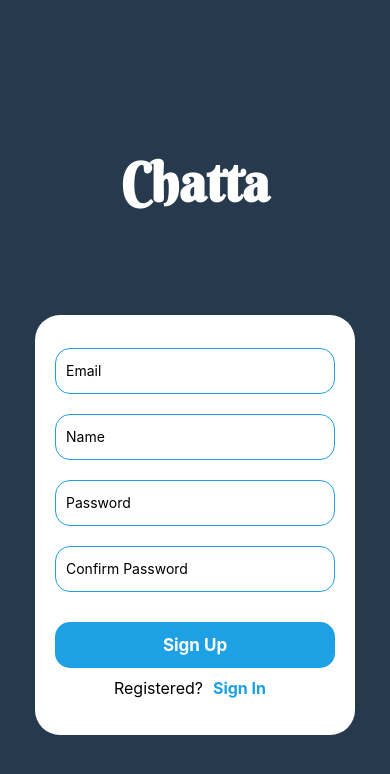
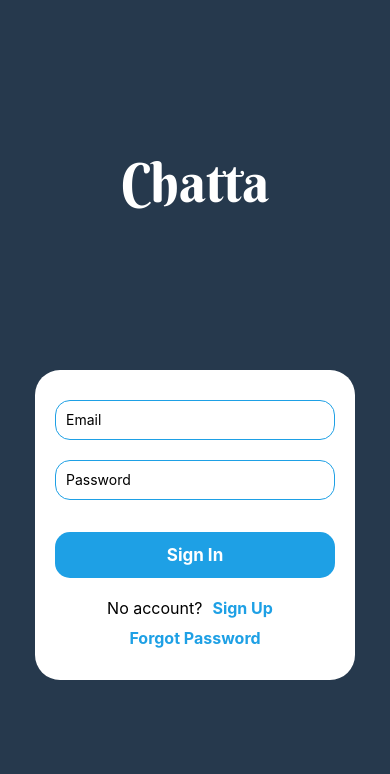
Before and after one commit to vukona-mlab/chatta, a React Native app: screen / in a window 390 px wide. Shown: the top 774 px of the page. Built offline with nearby package versions, Linux system fonts and the light colour scheme.

Commit message:
added screen navigation

```diff
--- a/App.js
+++ b/App.js
@@ -5,16 +5,30 @@ import { useFonts } from 'expo-font'
 import LoginScreen from './pages/LoginScreen';
 import ProfileScreen from './pages/ProfileScreen';
 import HomeScreen from './pages/HomeScreen';
+import { NavigationContainer } from '@react-navigation/native';
+import { createNativeStackNavigator } from '@react-navigation/native-stack';
+import { createBottomTabNavigator } from '@react-navigation/bottom-tabs';
 export default function App() {
+  const Tab = createBottomTabNavigator();
+  const Stack = createNativeStackNavigator()
   useFonts({
     'berkshire': require('./assets/fonts/berkshire.ttf')
   })
   return (
-    <View style={styles.container}>
-      {/* <HomeScreen /> */}
-      <RegisterScreen />
-      <StatusBar style="auto" />
-    </View>
+    <NavigationContainer>
+      <Stack.Navigator>
+        <Stack.Screen name="Login" options={{
+          headerShown: false
+        }}>
+          {(props) => <LoginScreen {...props} />}
+        </Stack.Screen>
+        <Stack.Screen name="Register" options={{
+          headerShown: false
+        }}>
+          {(props) => <RegisterScreen {...props} />}
+        </Stack.Screen>
+      </Stack.Navigator>
+    </NavigationContainer>
   );
 }
 
--- a/pages/LoginScreen.js
+++ b/pages/LoginScreen.js
@@ -1,7 +1,7 @@
 import React, { useState } from 'react'
 import { View, StyleSheet, Text, TextInput, TouchableOpacity, Alert } from 'react-native'
 import * as yup from 'yup';
-export default function LoginScreen() {
+export default function LoginScreen(props) {
     const [email, setEmail] = useState('');
     const [password, setPassword] = useState('')
     const schema = yup.object().shape({
@@ -50,7 +50,7 @@ export default function LoginScreen() {
                     </TouchableOpacity>
                     <View style={styles.signUpOpt}>
                         <Text style={styles.noAccText}>No account?</Text>
-                        <Text style={styles.signUpText}>Sign Up</Text>
+                        <Text style={styles.signUpText} onPress={() => props.navigation.navigate('Register')}>Sign Up</Text>
                     </View>
                     <View style={styles.forgotPasswordCont}>
                         <Text style={styles.forgotPasswordText}>Forgot Password</Text>
--- a/pages/RegisterScreen.js
+++ b/pages/RegisterScreen.js
@@ -2,7 +2,7 @@
 import { useState } from 'react';
 import { View, StyleSheet, Text, Button, TouchableOpacity, TextInput } from 'react-native'
 import * as yup from 'yup'
-export default function Register() {
+export default function Register({navigation}) {
   const [name, setName] = useState('');
   const [email, setEmail] = useState('');
   const [password, setPassword] = useState('');
@@ -62,7 +62,7 @@ export default function Register() {
             </TouchableOpacity>
             <View style={styles.registeredSec}>
               <Text style={styles.registeredText}>Registered?</Text>
-              <Text style={styles.signInText}>Sign In</Text>
+              <Text style={styles.signInText} onPress={() => navigation.navigate('Login')}>Sign In</Text>
             </View>
           </View>
         </View>
```
Also changed, not shown: package.json (+6 -2 lines), 1 other file (tests, documents, lock files or other folders).
